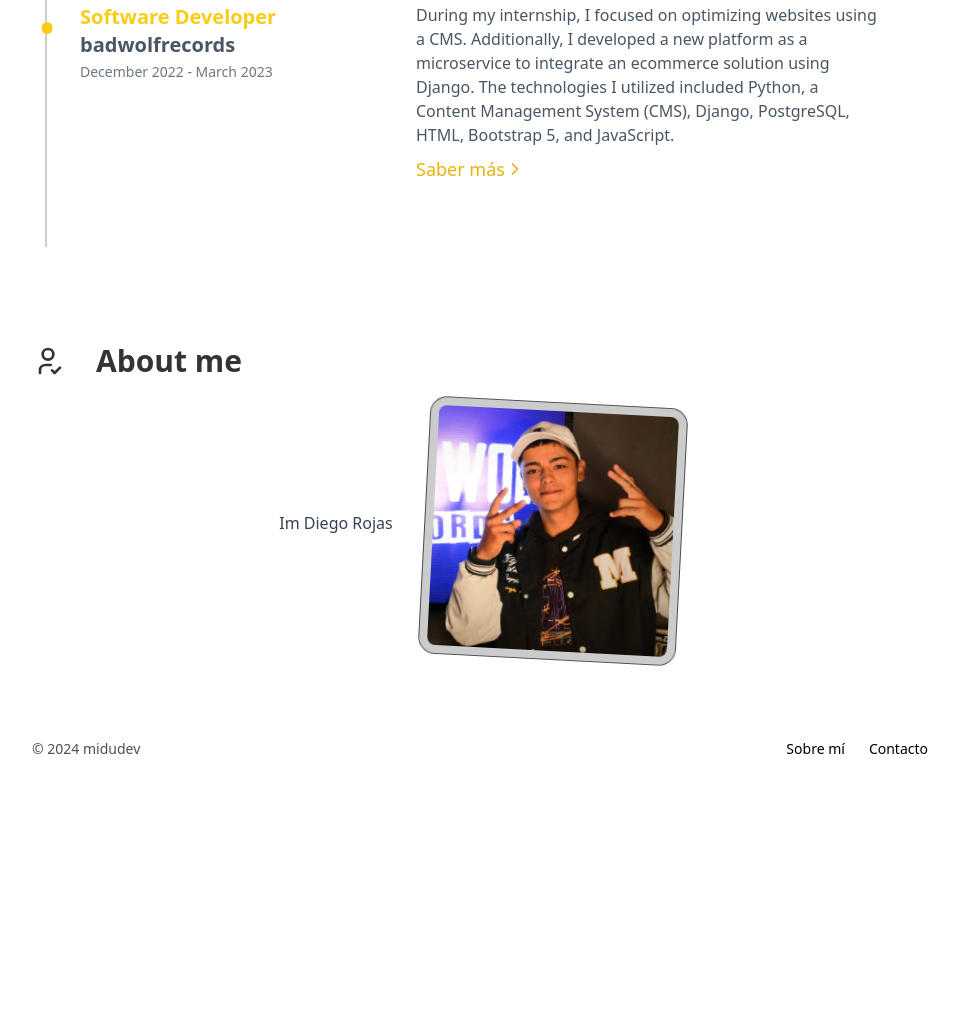
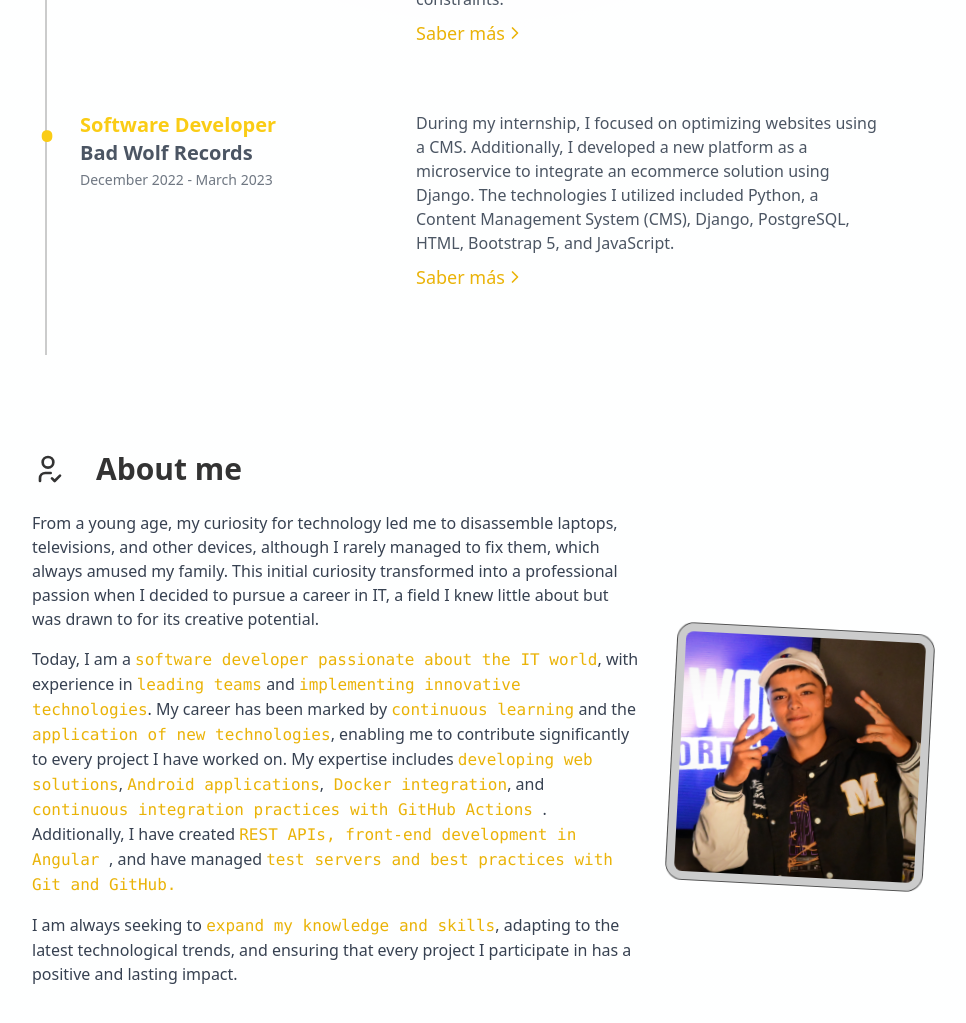
Before and after one commit to DiegoRojasGonzalez/DiegoRojasGonzalez.github.io, an Astro site: page / in a window 1280 px wide. Shown: the part 1579-2602 px from the top of the page, without its empty margins (160-1126 px from the left). Before the commit the page ends 2394 px from the top, so only its background shows below. Built offline with nearby package versions, Linux system fonts and the light colour scheme; Astro itself is replaced by a stand-in of ours.

Commit message:
feat: :sparkles: add info and details

```diff
--- a/src/components/AboutMe.astro
+++ b/src/components/AboutMe.astro
@@ -8,7 +8,36 @@ const personalImageAlt = "Diego Rojas";
   <div
     class="[&>p]:mb-4 [&>p>strong]:text-yellow-500 dark:[&>p>strong]:text-yellow-100 [&>p>strong]:font-normal [&>p>strong]:font-mono text-pretty order-2 md:order-1"
   >
-    <p>Im Diego Rojas </p>
+    <p>
+      From a young age, my curiosity for technology led me to disassemble
+      laptops, televisions, and other devices, although I rarely managed to fix
+      them, which always amused my family. This initial curiosity transformed
+      into a professional passion when I decided to pursue a career in IT, a
+      field I knew little about but was drawn to for its creative potential.
+    </p>
+    <p>
+      Today, I am a <strong
+        >software developer passionate about the IT world</strong
+      >, with experience in <strong>leading teams</strong> and <strong
+        >implementing innovative technologies</strong
+      >. My career has been marked by <strong>continuous learning</strong> and the
+      <strong>application of new technologies</strong>, enabling me to
+      contribute significantly to every project I have worked on. My expertise
+      includes <strong>developing web solutions</strong>, <strong
+        >Android applications</strong
+      >,<strong> Docker integration</strong>, and <strong
+        >continuous integration practices with GitHub Actions
+      </strong>. Additionally, I have created <strong>
+        REST APIs, front-end development in Angular
+      </strong> , and have managed <strong>
+        test servers and best practices with Git and GitHub.</strong
+      >
+    </p>
+    <p>
+      I am always seeking to <strong>expand my knowledge and skills</strong>,
+      adapting to the latest technological trends, and ensuring that every
+      project I participate in has a positive and lasting impact.
+    </p>
   </div>
 
   <img
--- a/src/components/Badge.astro
+++ b/src/components/Badge.astro
@@ -1,9 +1,11 @@
-<div class="flex items-center ">
+<div class="flex items-center">
   <span class="relative inline-flex overflow-hidden rounded-full p-[1px]">
     <span
-    class="absolute inset-[-1000%] animate-[spin_2s_linear_infinite] bg-[conic-gradient(from_90deg_at_50%_50%,#51E4B8_0%,#21554E_50%,#51E4B8_100%)]"
+      class="absolute inset-[-1000%] animate-[spin_2s_linear_infinite] bg-[conic-gradient(from_90deg_at_50%_50%,#FEF08A_0%,#655F37_50%,#FEF08A_100%)]"
     ></span>
-  <div class="inline-flex items-center justify-center w-full px-3 py-1 text-sm text-green-800 bg-green-100 rounded-full cursor-pointer dark:bg-gray-800 dark:text-white/80 backdrop-blur-3xl whitespace-nowrap">
+    <div
+      class="inline-flex items-center justify-center w-full px-3 py-1 text-sm text-green-800 bg-green-100 rounded-full cursor-pointer dark:bg-gray-800 dark:text-white/80 backdrop-blur-3xl whitespace-nowrap"
+    >
       <slot />
     </div>
   </span>
--- a/src/components/Experience.astro
+++ b/src/components/Experience.astro
@@ -4,10 +4,10 @@ const EXPERIENCIE = [
   {
     date: "March 2024 - June 2024",
     title: "Software  Developer FullStack ",
-    company: "Syscol",
+    company: "Syscol® | Gestión Escolar",
     description:
       "Performed maintenance on mobile applications for syscolnet and notasnet, Additionally, I developed responsive websites to ensure cross-platform compatibility. In the backend, I created stored procedures in SQL Server for bulk data imports and developed controllers in C# with .NET Core. I also collaborated on the development of the website sanandreselbosque.cl, following designs provided by the UX design team.",
-    link: "",
+    link: "https://web.syscol.com/",
   },
   {
     date: "October 2023 - March 2024",
@@ -15,6 +15,7 @@ const EXPERIENCIE = [
     company: "Holding Grupo Firma",
     description:
       "Project leader at GF Projects, I was responsible for software development, including creating REST APIs and Angular frontend development. Additionally, I led the GF Rent team, assigning technical requirements and ensuring proper integration with Docker. I implemented and managed best practices using Git and GitHub, and conducted webinars to train teams on relevant technologies. Furthermore, I designed technical tests to enhance our continuous work.",
+    link: "https://github.com/orgs/grupo-firma-developer",
   },
   {
     date: "March 2023 - October 2023",
@@ -22,11 +23,12 @@ const EXPERIENCIE = [
     company: "Freelancer",
     description:
       "Specialized in web and mobile development, providing tailored solutions to clients. My services included the development of custom web applications to meet specific business needs. Additionally, I offered expertise in creating and maintaining Android applications, ensuring they aligned with client requirements and standards. Throughout my projects, I emphasized the importance of accurate measurement and estimation, allowing for transparent communication and effective project management. My goal was to deliver high-quality solutions that exceeded client expectations while adhering to deadlines and budget constraints.",
+    link: "https://www.freelancer.cl/u/gonzalezdiego",
   },
   {
     date: "December 2022 - March 2023",
     title: "Software Developer",
-    company: "badwolfrecords",
+    company: "Bad Wolf Records",
     description:
       "During my internship, I focused on optimizing websites using a CMS. Additionally, I developed a new platform as a microservice to integrate an ecommerce solution using Django. The technologies I utilized included Python, a Content Management System (CMS), Django, PostgreSQL, HTML, Bootstrap 5, and JavaScript.",
     link: "https://www.badwolfrecords.net/",
--- a/src/components/Footer.astro
+++ b/src/components/Footer.astro
@@ -1,29 +1,8 @@
 ---
-const currentYear = new Date().getFullYear();
+
 ---
 
 <footer
   class="opacity-99 m-4 mt-16 w-full mx-auto container lg:max-w-4xl md:max-w-2xl mb-10 flex justify-center"
 >
-  <div
-    class="rounded-lg w-full max-w-screen-xl mx-auto md:flex md:items-center md:justify-between py-4"
-  >
-    <span
-      class="text-sm sm:text-center text-zinc-800/90 dark:text-zinc-200/90 opacity-90"
-      >© {currentYear}
-      <a href="https://midu.dev/" class="hover:underline">midudev</a>
-    </span>
-    <ul
-      class="flex flex-wrap items-center mt-3 text-sm font-medium dark:text-white/90 sm:mt-0"
-    >
-      <li>
-        <a href="/#sobre-mi" class="hover:underline me-4 md:me-6">Sobre mí</a>
-      </li>
-      <li>
-        <a id="contacto" href="mailto:miduga@gmail.com" class="hover:underline"
-          >Contacto</a
-        >
-      </li>
-    </ul>
-  </div>
 </footer>
--- a/src/components/Hero.astro
+++ b/src/components/Hero.astro
@@ -32,7 +32,7 @@ import SocialPill from "@/components/SocialPill.astro";
   >
     Software Developer graduated as a <strong>
       Higher Level Technician in Programming and Systems Analysis.
-    </strong> From Chile 🇨🇱, <strong>
+    </strong> From Chile , <strong>
       Currently studying Software Engineering,</strong
     > Im focus on creating modern and effective solutions. 💻🚀
   </p>
--- a/src/components/LinkInline.astro
+++ b/src/components/LinkInline.astro
@@ -1,7 +1,12 @@
 ---
-const { href } = Astro.props
+const { href } = Astro.props;
 ---
 
-<a href={href} role="link" class="inline-flex items-center text-lg font-medium text-yellow-500 dark:text-yellow-200 dark:hover:text-yellow-300 hover:text-yellow-700">
+<a
+  target="_blank"
+  href={href}
+  role="link"
+  class="inline-flex items-center text-lg font-medium text-yellow-500 dark:text-yellow-200 dark:hover:text-yellow-300 hover:text-yellow-700"
+>
   <slot />
 </a>
```
Also changed, not shown: src/components/ExperienceItem.astro (+16 -10 lines). Lines whose indentation alone changed are shown as unchanged.
